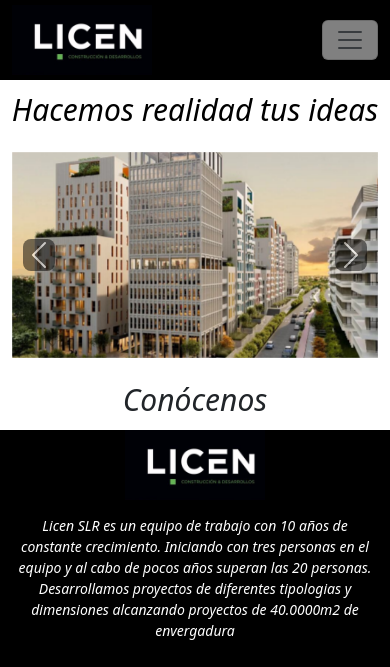
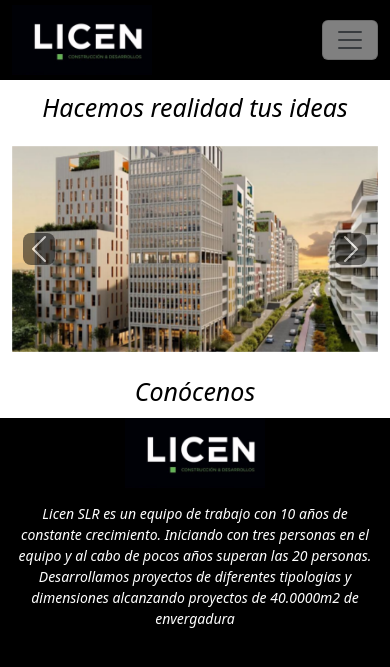
Before and after one commit to DiegoMorcillo/RepoLicenWebEntrega2, a website: page index.html in a window 390 px wide. Shown: the top 667 px of the page. Drawn offline with nearby package versions, Linux system fonts and the light colour scheme.

Commit message:
Arregle el index otra vez

```diff
--- a/Estilos/estilos.css
+++ b/Estilos/estilos.css
@@ -23,11 +23,15 @@ h3 {
 
 @media (max-width: 656px) {
     h1 {
-        font-size: 30px;
+        font-size: 25px;
             }
     h2 {
-        font-size: 30px;
+        font-size: 25px;
     }
+.Conocenos {
+    font-size: 25px;
+}
+
     }
 
     @media (max-width: 656px) {
@@ -233,16 +237,10 @@ h3 {
     margin: 3%;
 }
 
-
-@media (max-width: 656px) {
-    h1 {
-        font-size: 30px;
-            }
-    h2 {
-        font-size: 30px;
-    }
-    }
-
+.Conocenos {
+    text-decoration: none;
+    color: black;
+   }
 
 
 /*-----------------------------------------------------------------------------------------------------------------------------------------------------------------------------------------*/
--- a/index.html
+++ b/index.html
@@ -80,7 +80,9 @@
                     <span class="carousel-control-next-icon iconArrow" aria-hidden="true"></span>
                     <span class="visually-hidden">Next</span>
                 </button>
-                <h2 class="text-center mt-4 mb-2">Conócenos</h2>
+                <a class="Conocenos" href="./Paginas/SobreNosotros.html">
+                    <h2 class="text-center mt-4 mb-2">Conócenos</h2>
+                </a>
             </div>
         </section>
     </main>
```
